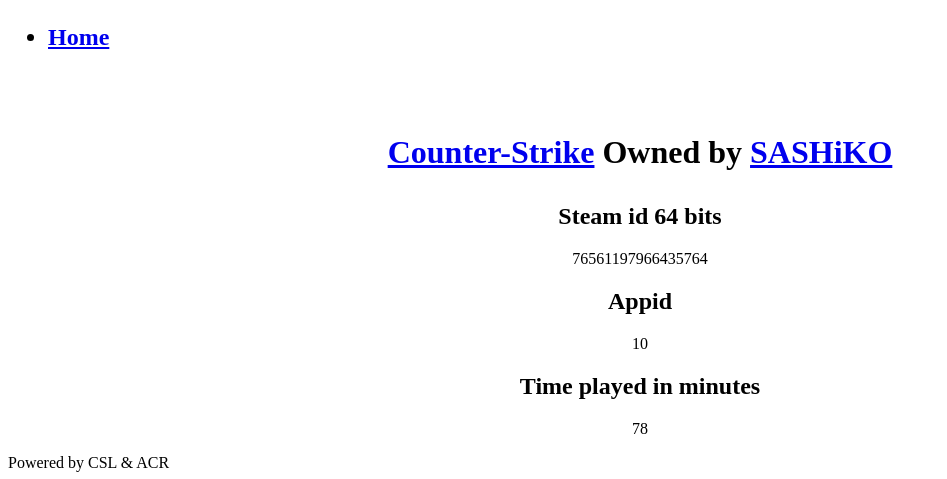
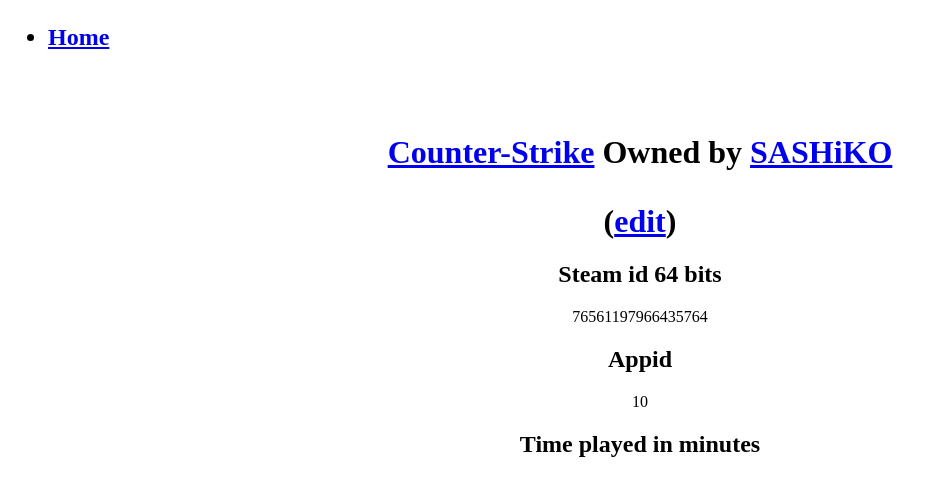
Before and after one commit to csanahuja/Projecte-SITW-STEAM, a Django app: template steamapp/templates/steamapp/ownedgame_detail.html in a window 1280 px wide. Shown: the part 51-530 px from the top of the page, without its empty margins (0-947 px from the left). Run offline with Django 3.2, Linux system fonts and the light colour scheme; the template is opened without the code that fills it: values that come from a table or form of the project are taken from there, others are empty; a user stored in the database is signed in; data comes from the database, SQL or seed files in the repository; both versions use the stored data as it was after the commit.

Commit message:
Implemented editing for all relations

```diff
--- a/steamapp/models.py
+++ b/steamapp/models.py
@@ -13,7 +13,7 @@
     user = models.ForeignKey(User, default=1)
 
     def __unicode__(self):
-        return str(self.nickname)
+        return self.nickname
 
     def get_absolute_url(self):
         return reverse('steamapp:player_detail', kwargs={'pk': self.pk})
@@ -25,7 +25,7 @@
     user = models.ForeignKey(User, default=1)
 
     def __unicode__(self):
-        return str(self.name)
+        return self.name
 
     def get_absolute_url(self):
         return reverse('steamapp:game_detail', kwargs={'pk': self.pk})
--- a/steamapp/templates/steamapp/ownedgame_detail.html
+++ b/steamapp/templates/steamapp/ownedgame_detail.html
@@ -2,9 +2,13 @@
 {% block content %}
 <h1>
 <p>
-<a href="{% url 'steamapp:game_detail' ownedgame.appid.appid %}">{{ ownedgame.appid.name}}</a>
-Owned by
-<a href="{% url 'steamapp:player_detail' ownedgame.steamid.steamid %}">{{ ownedgame.steamid.nickname }}</a></p>
+    <a href="{% url 'steamapp:game_detail' ownedgame.appid.appid %}">{{ ownedgame.gamename}}</a>
+    Owned by
+    <a href="{% url 'steamapp:player_detail' ownedgame.steamid.steamid %}">{{ ownedgame.nickname }}</a></p>
+
+    {% if user == ownedgame.user %}
+        (<a href="{% url 'steamapp:ownedgame_edit' ownedgame.id %}">edit</a>)
+    {% endif %}
 </h1>
 
 <h2>Steam id 64 bits</h2>
--- a/steamapp/urls.py
+++ b/steamapp/urls.py
@@ -3,9 +3,9 @@
 from django.contrib.auth.views import login, logout
 from rest_framework.urlpatterns import format_suffix_patterns
 
-from models import Player
+from models import Player, Game, Achievement, OwnedGame, OwnedAchievement
 
-from forms import PlayerForm
+from forms import PlayerForm, GameForm, AchievementForm, OwnedGameForm, OwnedAchievementForm
 
 from views import PlayerList, PlayerDetail, GameList, GameDetail, \
                   OwnedGameDetail, AchievementList, \
@@ -80,6 +80,13 @@
         GameCreate.as_view(),
         name='game_create'),
 
+    # Edit a Game, /steamapp/games/<appid>/edit/
+    url(r'^games/(?P<pk>\d+)/edit/$',
+        LoginRequiredCheckIsOwnerUpdateView.as_view(
+            model=Game,
+            form_class=GameForm),
+        name='game_edit'),
+
     # Owned games details, ex.:  /steamapps/ownedgames/<id>.json
     url(r'^ownedgames/(?P<pk>\d+)(\.(?P<extension>(json|xml)))?$',
         OwnedGameDetail.as_view(),
@@ -96,6 +103,13 @@
     url(r'^ownedgames/game/create/(?P<pk>\d+)$',
         OwnedGameGameCreate.as_view(),
         name='ownedgamegame_create'),
+
+    # Edit a OwnedGame, /steamapp/ownedgames/<id>/edit/
+    url(r'^ownedgames/(?P<pk>\d+)/edit/$',
+        LoginRequiredCheckIsOwnerUpdateView.as_view(
+            model=OwnedGame,
+            form_class=OwnedGameForm),
+        name='ownedgame_edit'),
 
     # List Achievements: /steamapp/achievements.json
     url(r'^achievements(\.(?P<extension>(json|xml)))?$',
@@ -118,6 +132,13 @@
         AchievementGameCreate.as_view(),
         name='achievementgame_create'),
 
+    # Edit a Achievement, /steamapp/achievements/<id>/edit/
+    url(r'^achievements/(?P<pk>\d+)/edit/$',
+        LoginRequiredCheckIsOwnerUpdateView.as_view(
+            model=Achievement,
+            form_class=AchievementForm),
+        name='achievement_edit'),
+
     # Owned Achievements details, ex.:  /steamapps/ownedachievements/<id>.json
     url(r'^ownedachievements/(?P<pk>\d+)(\.(?P<extension>(json|xml)))?$',
         OwnedAchievementDetail.as_view(),
@@ -134,6 +155,13 @@
     url(r'^ownedachievements/achievement/create/(?P<pk>\d+)$',
         OwnAchAchCreate.as_view(),
         name='ownedachievementach_create'),
+
+    # Edit a OwnedAchievement, /steamapp/ownedachievements/<id>/edit/
+    url(r'^ownedachievements/(?P<pk>\d+)/edit/$',
+        LoginRequiredCheckIsOwnerUpdateView.as_view(
+            model=OwnedAchievement,
+            form_class=OwnedAchievementForm),
+        name='ownedachievement_edit'),
 
 
     # API patterns
```
Also changed, not shown: steamapp/forms.py (+14 -4 lines), steamapp/templates/steamapp/achievement_detail.html (+6 -1 lines), steamapp/templates/steamapp/game_detail.html (+9 -2 lines), steamapp/templates/steamapp/ownach_detail.html (+5 -2 lines), db.sqlite3.
